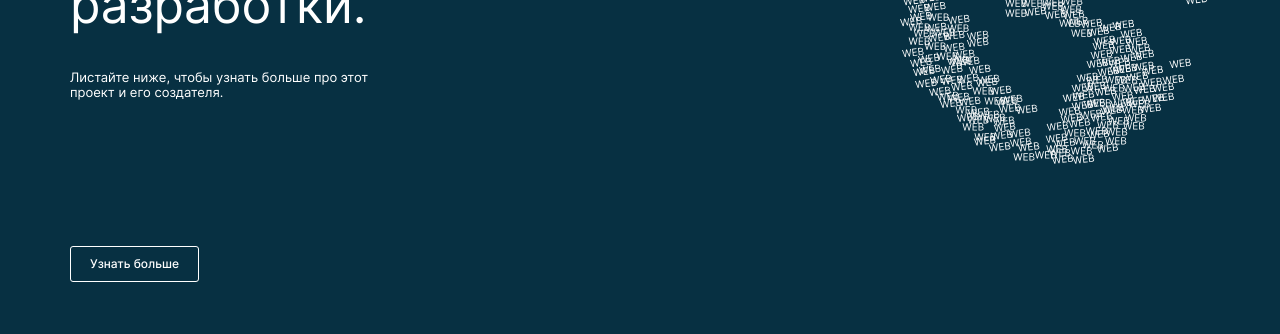
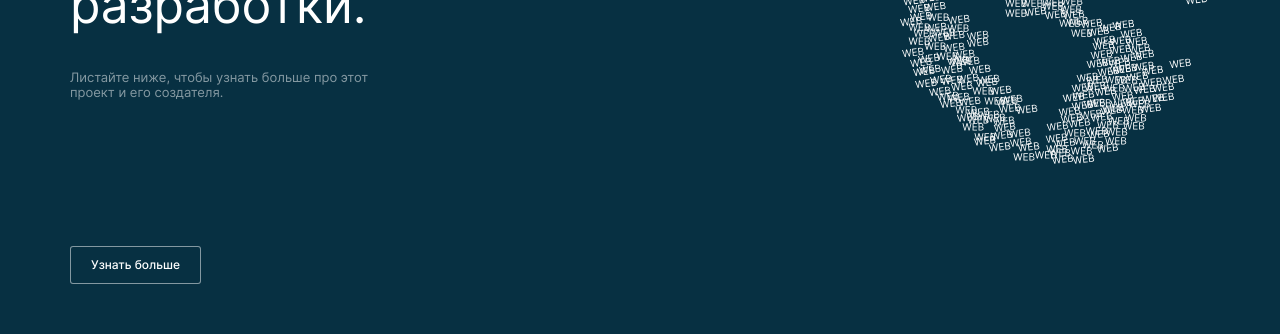
Before and after one commit to vitland/movies-explorer-frontend, a React (Create React App) app: page / in a window 1280 px wide. Shown: the part 551-885 px from the top of the page. Built offline with nearby package versions, Linux system fonts and the light colour scheme.

Commit message:
refactor: стили

```diff
--- a/src/components/AboutProject/AboutProject.jsx
+++ b/src/components/AboutProject/AboutProject.jsx
@@ -8,12 +8,12 @@ const AboutProject = () => {
     <section className={styles.about}>
       <BlockHeader title={'О проекте'}/>
       <div className={styles.about__container}>
-        <article className={styles.about__textContainer}>
+        <article>
           <h3 className={styles.about__heading}>Дипломный проект включал 5 этапов</h3>
           <p className={styles.about__text}>Составление плана, работу над бэкендом, вёрстку,
             добавление функциональности и финальные доработки.</p>
         </article>
-        <article className={styles.about__textContainer}>
+        <article>
           <h3 className={styles.about__heading}>На выполнение диплома ушло 5 недель</h3>
           <p className={styles.about__text}>У каждого этапа был мягкий и жёсткий дедлайн, которые
             нужно было соблюдать, чтобы успешно защититься.</p>
--- a/src/components/Auth/Auth.jsx
+++ b/src/components/Auth/Auth.jsx
@@ -10,7 +10,7 @@ const Auth = ({children, link, heading, text, linkText }) => {
       <div className={styles.auth__container}>
         <div className={styles.auth__headingContainer}>
           <Link to={'/'}>
-          <img src={Logo} alt="" className={styles.auth__logo}/>
+          <img src={Logo} alt="логотип" className={styles.auth__logo}/>
         </Link>
           <h2 className={styles.auth__heading}>{heading}</h2>
         </div>
--- a/src/components/Header/Header.jsx
+++ b/src/components/Header/Header.jsx
@@ -20,7 +20,7 @@ const Header = ({ light, isLoggedIn }) => {
         {isLoggedIn ?
           <Link to={'/profile'} className={classNames(styles.header__user,
             { [styles.header__user_dark]: light }, 'opacity_link')}>
-            <img src={!light ? userIcon : userIcon_dark} alt=""/>
+            <img src={!light ? userIcon : userIcon_dark} alt="иконка пользователя"/>
             <span>Аккаунт</span>
           </Link> : null}
         <button className={classNames(styles.header__burger)}>{light?<Burger/>:<BurgerLight/>}</button>
--- a/src/components/MoviesCard/MovieCard.jsx
+++ b/src/components/MoviesCard/MovieCard.jsx
@@ -7,7 +7,7 @@ import classNames from 'classnames';
 const MovieCard = ({savedMovies}) => {
   return (
     <article className={styles.movieCard}>
-      <img src={require('../../images/moviePic.png')} alt="" className=""/>
+      <img src={require('../../images/moviePic.png')} alt="кадр из фильма" className=""/>
       <div className={styles.movieCard__infoContainer}>
         <h3 className={styles.movieCard__title}>33 слова о дизайне</h3>
         <button className={classNames(styles.movieCard__like, 'opacity_btn')}>
--- a/src/components/Promo/Promo.jsx
+++ b/src/components/Promo/Promo.jsx
@@ -9,7 +9,7 @@ const Promo = () => {
         <div className={styles.promo__textContainer}>
           <h1 className={styles.promo__heading}>Учебный проект студента факультета Веб-разработки.</h1>
           <p className={styles.promo__subtitle}>Листайте ниже, чтобы узнать больше про этот проект и его создателя.</p>
-        <button className={classNames(styles.promo__infoBtn, 'opacity_btn')}>Узнать больше</button>
+        <a href={'#'} className={classNames(styles.promo__infoBtn, 'opacity_btn')}>Узнать больше</a>
         </div>
         <img src={logo} alt="глобус из слова web" className={styles.promo__img}/>
       </div>
--- a/src/components/Promo/Promo.module.css
+++ b/src/components/Promo/Promo.module.css
@@ -40,10 +40,14 @@
   font-size: 13px;
   font-weight: 400;
   color: #FFFFFF;
+  opacity: .5;
 }
 
 .promo__infoBtn {
-  border: #FFF solid 1px;
+  display: flex;
+  justify-content: center;
+  align-items: center;
+  border:  solid 1px rgba(255, 255, 255, .5);
   border-radius: 3px;
   padding: 0;
   width: 129px;
@@ -53,6 +57,7 @@
   font-size: 12px;
   line-height: 16px;
   font-weight: 500;
+  text-decoration: none;
 }
 @media screen and (max-width: 1140px) {
   .promo__container {
```
